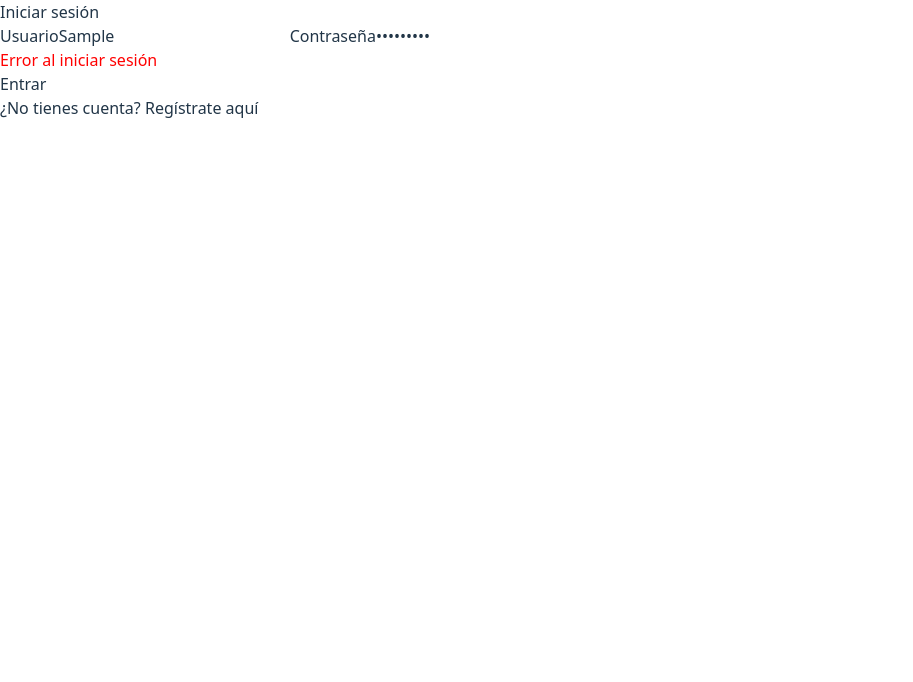
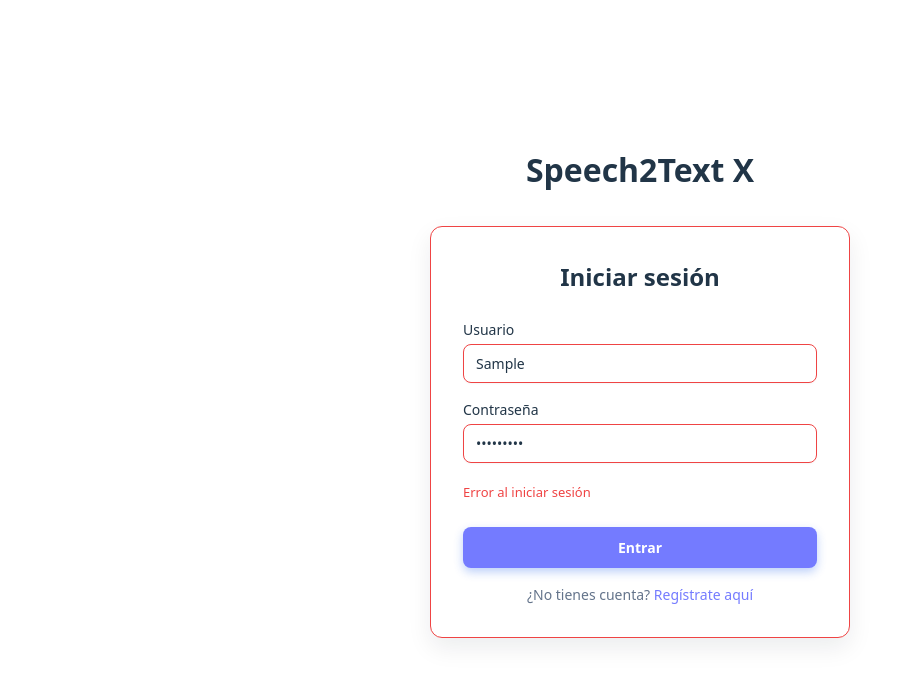
Before and after one commit to Equipo-4-INF331/Speech2Text-X, a React (Vite) app in the folder front/: page /login in a window 1280 px wide. Both pictures are taken after typing "Sample", "Sample123" into the empty fields and a click on the button "Entrar". Shown: the top 682 px of the page, without its empty margins (0-913 px from the left). Built offline with nearby package versions, Linux system fonts and the light colour scheme; no server answers.

Commit message:
Solo faltan los tests cases para develop.

```diff
--- a/front/src/App.jsx
+++ b/front/src/App.jsx
@@ -36,7 +36,7 @@ const Layout = ({ children }) => {
         </div>
       )}
 
-      <main className="">
+      <main>
         {children}
       </main>
     </div>
--- a/front/src/index.css
+++ b/front/src/index.css
@@ -18,6 +18,7 @@
   --color-modal-bg: #1e1e1e;
   --color-modal1-bg: #292929;
   --color-overlay: rgba(0,0,0,0.5);
+  --color-error: #ef4444;
 
   font-synthesis: none;
   text-rendering: optimizeLegibility;
@@ -41,6 +42,7 @@
     --color-modal-bg: #ffffff;
     --color-modal1-bg: #f0f0f0;
     --color-overlay: rgba(0,0,0,0.4);
+    --color-error: #ef4444;
 
     /* Hover editable text */
     --bg-hover: rgba(0,0,0,0.05);
--- a/front/src/pages/Login.jsx
+++ b/front/src/pages/Login.jsx
@@ -3,6 +3,7 @@ import React, { useState } from 'react';
 import { useAuth } from '../context/AuthContext';
 import { useNavigate, Link } from 'react-router-dom';
 import axios from 'axios';
+import './LoginRegister.css';
 import config from '../config';
 
 const BASE_URL = config.API_URL;
@@ -35,38 +36,57 @@ const Login = () => {
 
   return (
     <div className="auth-page">
-      <h2>Iniciar sesión</h2>
+      <h1 className="main-title-reg">Speech2Text X</h1>
+      <div className='auth-main'>
+        <div className={`auth-card ${error ? 'auth-card--error' : ''}`}>
+          <h2 className="auth-title">Iniciar sesión</h2>
+
           <form onSubmit={handleSubmit} className="auth-form">
-        <label>
+            <label className="auth-label">
               Usuario
               <input
                 type="text"
                 value={username}
                 onChange={e => setUsername(e.target.value)}
                 required
+                className={`auth-input ${error ? 'auth-input--error' : ''}`}
               />
             </label>
 
-        <label>
+            <label className="auth-label">
               Contraseña
               <input
                 type="password"
                 value={password}
                 onChange={e => setPassword(e.target.value)}
                 required
+                className={`auth-input ${error ? 'auth-input--error' : ''}`}
               />
             </label>
 
-        {error && <p style={{ color: 'red' }}>{error}</p>}
+            {error && (
+              <p className="auth-error-text">
+                {error}
+              </p>
+            )}
 
-        <button type="submit" disabled={loading}>
+            <button
+              type="submit"
+              disabled={loading}
+              className="auth-button"
+            >
               {loading ? 'Ingresando...' : 'Entrar'}
             </button>
           </form>
 
-      <p>
-        ¿No tienes cuenta? <Link to="/register">Regístrate aquí</Link>
+          <p className="auth-register-text">
+            ¿No tienes cuenta?{' '}
+            <Link to="/register" className="auth-link">
+              Regístrate aquí
+            </Link>
           </p>
+        </div>
+      </div>
     </div>
   );
 };
--- /dev/null
+++ b/front/src/pages/LoginRegister.css
@@ -0,0 +1,189 @@
+
+/* ============================
+   Layout general de la página de login
+   ============================ */
+
+.auth-page {
+  min-height: 100vh;
+  display: flex;
+  align-items: center;
+  justify-content: center;
+  flex-direction: column;
+  background-color: var(--color-bg);
+  padding: 32px 16px 16px;
+}
+
+.auth-main {
+  display: flex;
+  align-items: center;           /* centra verticalmente el card */
+  justify-content: center;       /* centra horizontalmente el card */
+  width: 100%;
+  margin: 32px;
+}
+
+/* Tarjeta del formulario */
+.auth-card {
+  width: 100%;
+  max-width: 420px;
+  background-color: #ffffff;
+  border-radius: 12px;
+  box-shadow: 0 10px 25px rgba(15, 23, 42, 0.08);
+  padding: 32px;
+  border: 1px solid #e2e8f0;
+  box-sizing: border-box;
+}
+
+/* Borde rojo cuando hay error global */
+.auth-card--error {
+  border-color: #ef4444;
+}
+
+/* Título */
+.auth-title {
+  font-size: 24px;
+  font-weight: 600;
+  color: var(--color-text);
+  text-align: center;
+  margin: 0 0 24px 0;
+}
+
+.main-title-reg {
+  font-size: 2rem;
+  font-weight: 700;
+  text-align: center;
+  color: var(--color-card-text);
+}
+
+/* Formulario */
+.auth-form {
+  display: flex;
+  flex-direction: column;
+  gap: 16px;
+}
+
+/* Label + texto */
+.auth-label {
+  display: block;
+  font-size: 14px;
+  font-weight: 500;
+  color: var(--color-text);
+}
+
+/* Inputs */
+.auth-input {
+  margin-top: 4px;
+  display: block;
+  width: 100%;
+  padding: 8px 12px;
+  font-size: 14px;
+  border-radius: 8px;
+  border: 1px solid #e2e8f0;
+  background-color: #ffffff;
+  color: var(--color-text);
+  box-sizing: border-box;
+  box-shadow: 0 1px 2px rgba(15, 23, 42, 0.04);
+  transition: border-color 0.15s ease, box-shadow 0.15s ease;
+}
+
+/* Estado focus */
+.auth-input:focus {
+  outline: none;
+  border-color: var(--color-accent);
+  box-shadow: 0 0 0 2px color-mix(in srgb, var(--color-accent) 80%, black);
+}
+
+/* Input en estado de error */
+.auth-input--error {
+  border-color: var(--color-error);
+}
+
+/* Texto de error debajo del form */
+.auth-error-text {
+  margin: 4px 0 0 0;
+  font-size: 13px;
+  color: var(--color-error);
+}
+
+/* Botón de enviar */
+.auth-button {
+  margin-top: 8px;
+  width: 100%;
+  padding: 10px 16px;
+  font-size: 14px;
+  font-weight: 600;
+  text-align: center;
+  border-radius: 8px;
+  border: none;
+  cursor: pointer;
+  color: #ffffff;
+  background-color: var(--color-accent);
+  transition: background-color 0.15s ease, transform 0.05s ease,
+    box-shadow 0.15s ease;
+  box-shadow: 0 4px 10px rgba(37, 99, 235, 0.3);
+}
+
+/* Hover / active / disabled */
+.auth-button:hover:not(:disabled) {
+  background-color: color-mix(in srgb, var(--color-accent) 80%, black);
+}
+
+.auth-button:active:not(:disabled) {
+  transform: translateY(1px);
+  box-shadow: 0 2px 6px rgba(37, 99, 235, 0.3);
+}
+
+.auth-button:disabled {
+  cursor: not-allowed;
+  background-color: rgba(37, 99, 235, 0.5);
+  box-shadow: none;
+}
+
+/* Texto de registro */
+.auth-register-text {
+  margin-top: 16px;
+  font-size: 14px;
+  color: #64748b;
+  text-align: center;
+}
+
+/* Link dentro del texto */
+.auth-link {
+  color: var(--color-accent);
+  font-weight: 500;
+  text-decoration: none;
+}
+
+.auth-link:hover {
+  text-decoration: underline;
+}
+
+/* ============================
+   Botón de upload redondo (tu otro ejemplo)
+   ============================ */
+
+.upload-button {
+  width: 80px;
+  height: 80px;
+  border-radius: 50%;
+  background-color: var(--color-accent); /* azul definido arriba */
+  color: #fff;
+  font-size: 48px;
+  border: none;
+  cursor: pointer;
+  transition: background-color 0.2s ease, transform 0.1s ease,
+    box-shadow 0.2s ease;
+  margin: 16px 0;
+  display: inline-flex;
+  align-items: center;
+  justify-content: center;
+  box-shadow: 0 8px 18px rgba(37, 99, 235, 0.4);
+}
+
+.upload-button:hover {
+  background-color: color-mix(in srgb, var(--color-accent) 80%, black);
+}
+
+.upload-button:active {
+  transform: translateY(1px);
+  box-shadow: 0 4px 10px rgba(37, 99, 235, 0.4);
+}
--- a/front/src/pages/Register.jsx
+++ b/front/src/pages/Register.jsx
@@ -1,6 +1,7 @@
 // src/pages/RegisterPage.jsx
 import React, { useState } from 'react';
 import axios from 'axios';
+import './LoginRegister.css';
 import { useAuth } from '../context/AuthContext';
 import { useNavigate, Link } from 'react-router-dom';
 import config from '../config';
@@ -37,38 +38,57 @@ const Register = () => {
 
   return (
     <div className="auth-page">
-      <h2>Registro</h2>
+      <h1 className="main-title-reg">Speech2Text X</h1>
+      <div className='auth-main'>
+        <div className={`auth-card ${error ? 'auth-card--error' : ''}`}>
+          <h2 className="auth-title">Registro</h2>
+
           <form onSubmit={handleSubmit} className="auth-form">
-        <label>
+            <label className="auth-label">
               Usuario
               <input
-            type="username"
+                type="text"             // mejor "text" que "username"
                 value={username}
                 onChange={e => setUsername(e.target.value)}
                 required
+                className={`auth-input ${error ? 'auth-input--error' : ''}`}
               />
             </label>
 
-        <label>
+            <label className="auth-label">
               Contraseña
               <input
                 type="password"
                 value={password}
                 onChange={e => setPassword(e.target.value)}
                 required
+                className={`auth-input ${error ? 'auth-input--error' : ''}`}
               />
             </label>
 
-        {error && <p style={{ color: 'red' }}>{error}</p>}
+            {error && (
+              <p className="auth-error-text">
+                {error}
+              </p>
+            )}
 
-        <button type="submit" disabled={loading}>
+            <button
+              type="submit"
+              disabled={loading}
+              className="auth-button"
+            >
               {loading ? 'Creando cuenta...' : 'Registrarse'}
             </button>
           </form>
 
-      <p>
-        ¿Ya tienes cuenta? <Link to="/login">Inicia sesión</Link>
+          <p className="auth-register-text">
+            ¿Ya tienes cuenta?{' '}
+            <Link to="/login" className="auth-link">
+              Inicia sesión
+            </Link>
           </p>
+        </div>
+      </div>
     </div>
   );
 };
```
Lines whose indentation alone changed are shown as unchanged.
